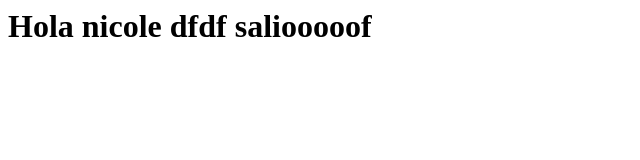
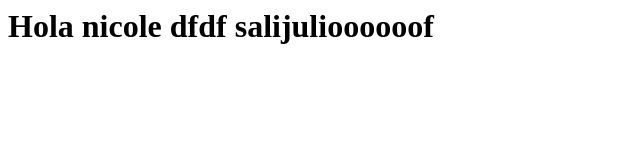
Before and after one commit to nicolegg/PruebaLinux, a plain HTML site: page index.html in a window 1280 px wide. Shown: the whole page, without its empty margins (0-640 px from the left). Drawn offline with Linux system fonts and the light colour scheme.

Commit message:
comentario

```diff
--- a/index.html
+++ b/index.html
@@ -1 +1 @@
-<h1>Hola nicole dfdf saliooooof</h1>
+<h1>Hola nicole dfdf salijulioooooof</h1>
```
